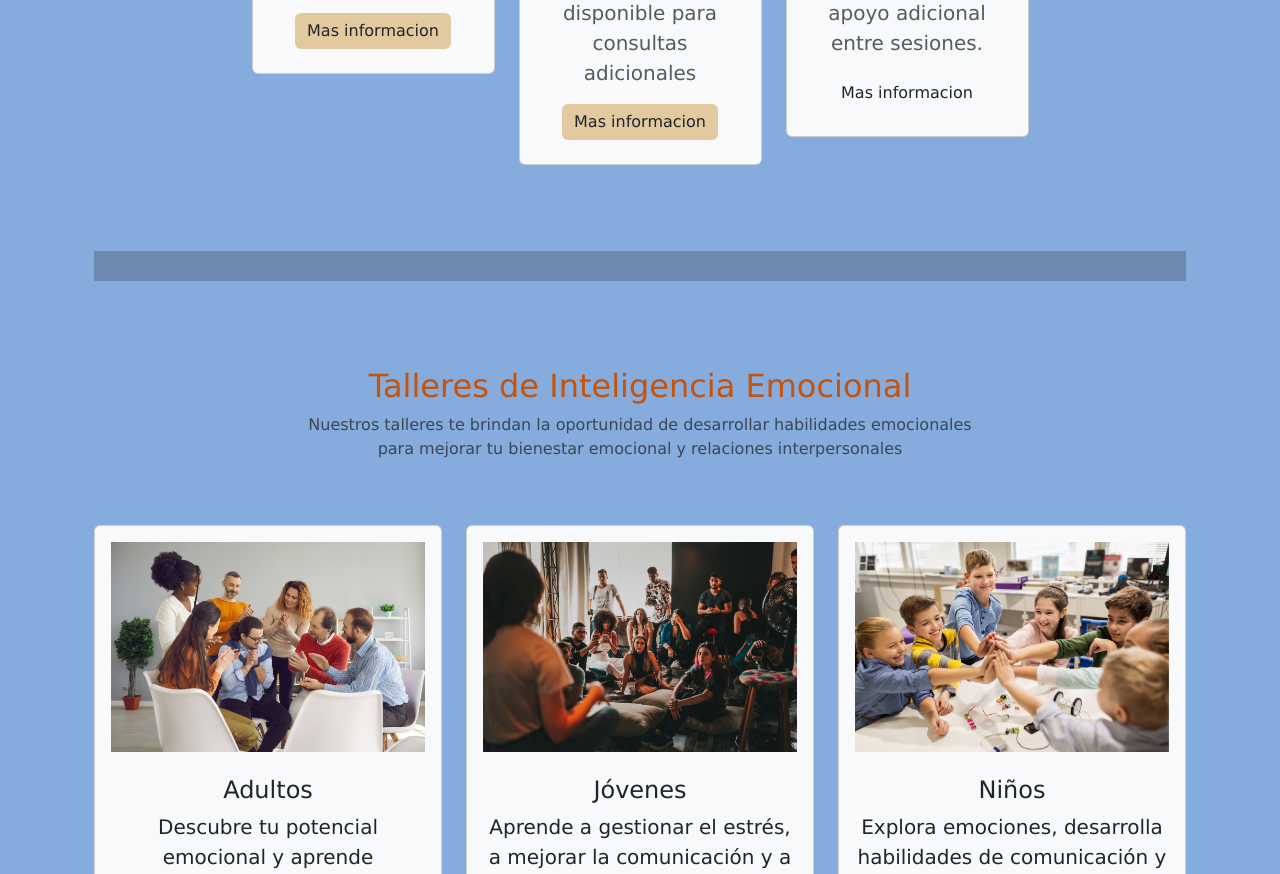
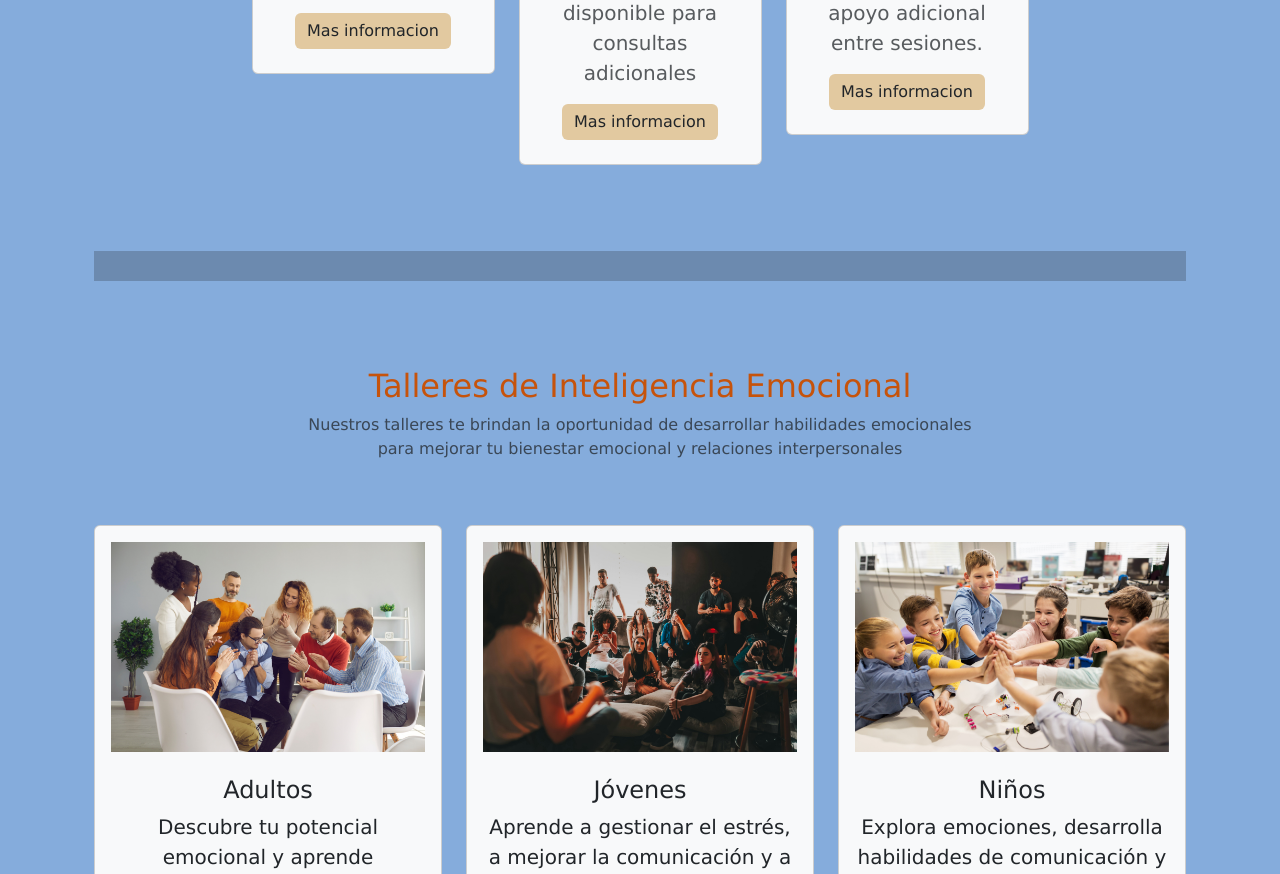
Before and after one commit to Astridawson/Pagina2, a plain HTML site: page index.html in a window 1280 px wide. Shown: the part 2094-2968 px from the top of the page. Drawn offline with nearby package versions, Linux system fonts and the light colour scheme.

Commit message:
arreglo boton to

```diff
--- a/index.html
+++ b/index.html
@@ -266,8 +266,8 @@
                                                         sesiones.
                                                     </p>
                                                     <a href="./terapiaOnline.html#terapiaOnlineGrupal"><button
-                                                            class="btn bbtn-orange-button bg-orange-button text-dark">Mas
-                                                            informacion</button></a>
+                                                        class="btn btn-orange-button bg-orange-button text-dark">Mas
+                                                        informacion</button></a>
                                                 </div>
                                             </div>
                                         </div>
```
